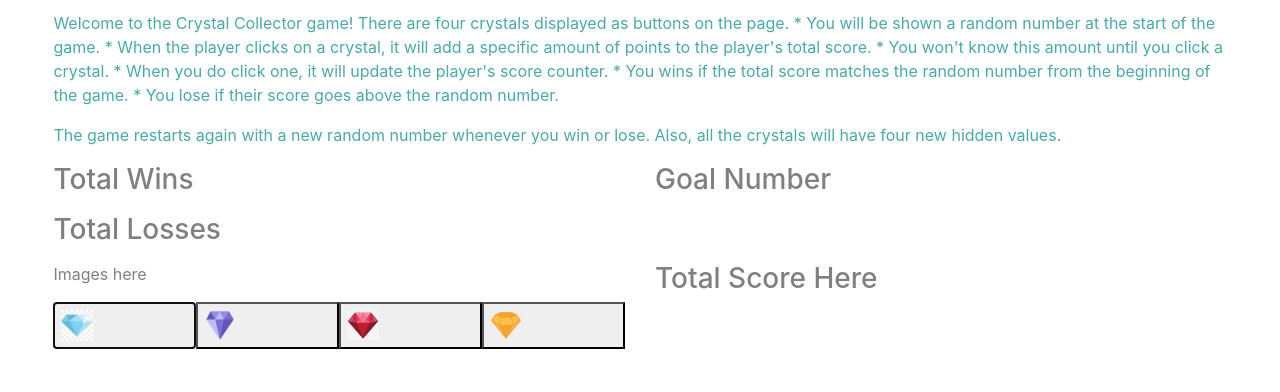
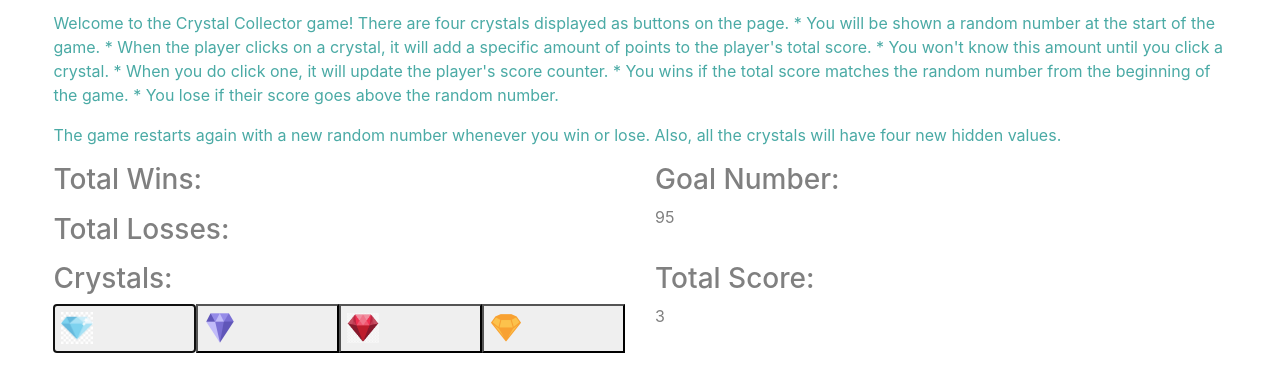
Before and after one commit to TessFagan/unit-4-game, a plain HTML site: page index.html in a window 1280 px wide. Both pictures are taken after a click on the button 124 px from the left and 483 px from the top of the page. Shown: the part 158-550 px from the top of the page. Drawn offline with nearby package versions, Linux system fonts and the light colour scheme.

Commit message:
finished

```diff
--- a/assets/javascript/game.js
+++ b/assets/javascript/game.js
@@ -1,49 +1,116 @@
 // variables:
-// Game Random Number (range 19-120)
+// Random Number (range 19-120)
 // 4 Crystals Random Numbers (range 1-12)
-// Total Current Score
+// Current Score
 // Total Wins
 // Total Losses
-// Game Running?
+// Game Running? t/f
 
+var randomNumber = 0
+var redDiamondNumber = 0
+var yellowDiamondNumber = 0
+var blueDiamondNumber = 0
+var purpleDiamondNumber = 0
+var currentScore = 0
 var totalWins = 0
 var totalLosses = 0
-var totalCurrentScore = 0
+var gameRunning = true
+
 
 // functions
 
 function gameRandomNumber() {
-    var randomNumber = 18 + Math.floor(Math.random() * 102)
+    randomNumber = 18 + Math.floor(Math.random() * 102)
     console.log(randomNumber)
     $("#goalnumber").text(randomNumber);
 }
 
-function crystalRandomNumber() {
-    var crystalRandomNumber = 1 + Math.floor(Math.random() * 12)
-    console.log(crystalRandomNumber)
+function crystalsRandomNumber() {
+    if (gameRunning === true) {
+        redDiamondNumber = 1 + Math.floor(Math.random() * 12)
+        console.log(redDiamondNumber)
+        yellowDiamondNumber = 1 + Math.floor(Math.random() * 12)
+        console.log(yellowDiamondNumber)
+        blueDiamondNumber = 1 + Math.floor(Math.random() * 12)
+        console.log(blueDiamondNumber)
+        purpleDiamondNumber = 1 + Math.floor(Math.random() * 12)
+        console.log(purpleDiamondNumber)
+    }
 }
 
-function setCrystalValue() {
-
+// buttons
+var blueDiamond = document.getElementById("bluediamond");
+blueDiamond.onclick = function () {
+    console.log("blueclicked");
+    console.log("this is game Running: " + gameRunning);
+    if (gameRunning === true) {
+        currentScore = currentScore + blueDiamondNumber
+        console.log(currentScore)
+        $("#totalscore").text(currentScore);
+        scoreEqualsNumber()
+    }
 }
 
-function score() {
-    // sum of all buttons pressed
-    // totalCurrentScore = x + y + z + q
-    $("#totalscore").text(totalCurrentScore);
+var redDiamond = document.getElementById("reddiamond");
+redDiamond.onclick = function () {
+    console.log("redclicked");
+    console.log("this is game Running: " + gameRunning);
+
+    if (gameRunning === true) {
+        currentScore = currentScore + redDiamondNumber
+        console.log(currentScore)
+        $("#totalscore").text(currentScore);
+        scoreEqualsNumber()
+    }
 }
 
+var purpleDiamond = document.getElementById("purplediamond");
+purpleDiamond.onclick = function () {
+    console.log("purpleclicked");
+    console.log("this is game Running: " + gameRunning);
+
+    if (gameRunning === true) {
+        currentScore = currentScore + purpleDiamondNumber
+        console.log(currentScore)
+        $("#totalscore").text(currentScore);
+        scoreEqualsNumber()
+    }
+}
+
+var yellowDiamond = document.getElementById("yellowdiamond");
+yellowDiamond.onclick = function () {
+    console.log("yellowclicked");
+    console.log("this is game Running: " + gameRunning);
+
+    if (gameRunning === true) {
+        currentScore = currentScore + yellowDiamondNumber
+        console.log(currentScore)
+        $("#totalscore").text(currentScore);
+        scoreEqualsNumber()
+    }
+}
+
+
+// more functions
 function scoreEqualsNumber() {
-    if (totalCurrentScore === gameRandomNumber) {
+    if (currentScore === randomNumber) {
         alert("youwin!")
         totalWins++
         $("#totalwins").text(totalWins);
+        gameRunning = false
+        console.log("this is game Running: " + gameRunning);
+        resetGame()
+        console.log("this is game Running: " + gameRunning);
     }
 
-    else if (totalCurrentScore > gameRandomNumber) {
+    else if (currentScore > randomNumber) {
         alert("youlose!")
         totalLosses++
         $("#totallosses").text(totalLosses);
+        gameRunning = false
+        console.log("this is game Running: " + gameRunning);
+        resetGame()
+        console.log("this is game Running: " + gameRunning);
     }
     else {
         alert("keepgoing")
@@ -51,34 +118,29 @@ function scoreEqualsNumber() {
 }
 
 function resetGame() {
-    totalCurrentScore = 0
+    currentScore = 0
+    $("#totalscore").text(currentScore);
+    gameRandomNumber()
+    crystalsRandomNumber()
+    console.log(redDiamondNumber)
+    console.log(yellowDiamondNumber)
+    console.log(blueDiamondNumber)
+    console.log(purpleDiamondNumber)
+    gameRunning = true
+    console.log("this is game Running: " + gameRunning);
+
 }
 
 function runGame() {
-    gameRandomNumber()
-    crystalRandomNumber()
-    score()
-    scoreEqualsNumber()
+    if (gameRunning === true) {
+        gameRandomNumber()
+        console.log(randomNumber)
+        crystalsRandomNumber()
+        console.log(redDiamondNumber)
+        console.log(yellowDiamondNumber)
+        console.log(blueDiamondNumber)
+        console.log(purpleDiamondNumber)
+    }
 }
 
-
-// buttons
-var blueDiamond = document.getElementById("bluediamond");
-blueDiamond.onclick = function () {
-    console.log("blueclicked");
-}
-
-var redDiamond = document.getElementById("reddiamond");
-redDiamond.onclick = function () {
-    console.log("redclicked");
-}
-
-var purpleDiamond = document.getElementById("purplediamond");
-purpleDiamond.onclick = function () {
-    console.log("purpleclicked");
-}
-
-var yellowDiamond = document.getElementById("yellowdiamond");
-yellowDiamond.onclick = function () {
-    console.log("yellowclicked");
-}
+runGame()
--- a/index.html
+++ b/index.html
@@ -52,13 +52,13 @@
         <div class="container-fluid" id="winsloses">
             <div class="row">
                 <div class="col-sm-6">
-                    <h3>Total Wins</h3>
+                    <h3>Total Wins:</h3>
                     <p id="totalwins"></p>
-                    <h3>Total Losses</h3>
+                    <h3>Total Losses:</h3>
                     <p id="totallosses"></p>
                 </div>
                 <div class="col-sm-6">
-                    <h3>Goal Number</h3>
+                    <h3>Goal Number:</h3>
                     <p id="goalnumber"></p>
                 </div>
             </div>
@@ -70,7 +70,7 @@
         <div class="container-fluid" id="crystals">
             <div class="row">
                 <div class="col-sm-6">
-                    <p>Images here</p>
+                    <h3>Crystals: </h3>
                     <button id="bluediamond">
                         <img src="../unit-4-game/./assets/./images/bluediamond.jpg">
                     </button>
@@ -86,7 +86,7 @@
 
                 </div>
                 <div class="col-sm-6">
-                    <h3>Total Score Here</h3>
+                    <h3>Total Score:</h3>
                     <p id="totalscore"></p>
                 </div>
             </div>
```
